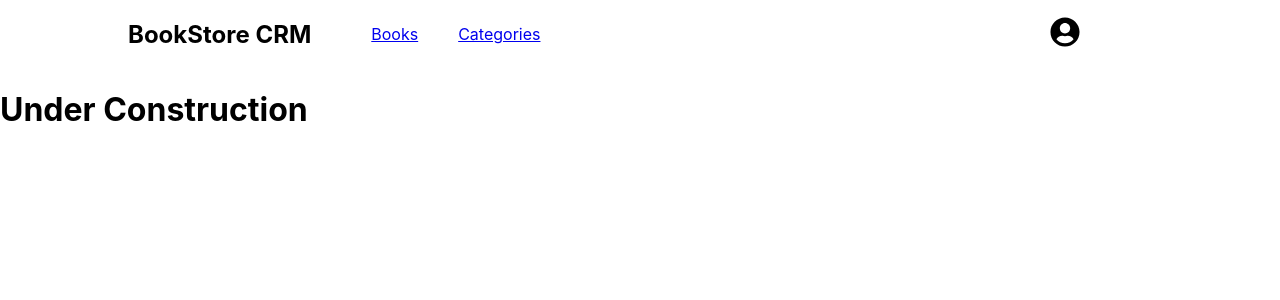
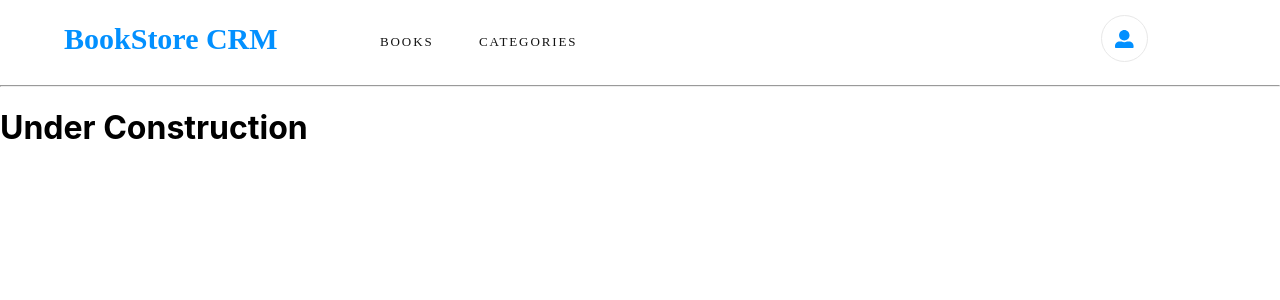
Before and after one commit to faizi2500/book-store, a React (Create React App) app: page /categories in a window 1280 px wide. Shown: the top 300 px of the page. Built offline with nearby package versions, Linux system fonts and the light colour scheme.

Commit message:
Add styling for input form and books fetched from the API

```diff
--- a/src/App.css
+++ b/src/App.css
@@ -1,6 +1,5 @@
 .App {
   text-align: center;
-  background-color: #282c34;
   min-height: 100vh;
   font-size: calc(10px + 2vmin);
   color: white;
@@ -8,10 +7,9 @@
 
 .bookSection {
   border: 1px solid white;
-  height: 450px;
-  width: 80%;
+  height: auto;
+  width: 95%;
   margin: auto;
-  background-color: rgb(211, 210, 210);
 }
 
 .navbar {
@@ -25,7 +23,7 @@
 }
 
 .fullNav {
-  width: 80%;
+  width: 90%;
   margin: auto;
   display: grid;
   grid-template-columns: 90% 10% ;
@@ -37,35 +35,169 @@
   align-items: center;
 }
 
-.user {
-  font-size: 30px;
+.heading {
+  width: 15rem;
+  height: 2.313rem;
+  margin: 0.375rem 1rem 0.125rem 0;
+  font-family: Montserrat;
+  font-size: 1.875rem;
+  font-weight: bold;
+  font-stretch: normal;
+  font-style: normal;
+  line-height: normal;
+  letter-spacing: normal;
+  color: #0290ff;
 }
 
-input {
+.nav-links {
+  width: 3.688rem;
+  height: 1rem;
+  margin: 1.125rem 2.563rem 0.688rem 0;
+  font-family: Montserrat;
+  font-size: 0.813rem;
+  font-weight: normal;
+  font-stretch: normal;
+  font-style: normal;
+  line-height: normal;
+  letter-spacing: 1.9px;
+  color: #121212;
+}
+
+.links {
+  text-decoration: none;
+  color: inherit;
+}
+
+.links:active {
+  font-weight: bolder;
+}
+
+.icon-Div {
+  width: 2.813rem;
+  height: 2.813rem;
+  border: solid 1px #e8e8e8;
+  border-radius: 50%;
+  text-align: center;
+}
+
+.user {
+  color: #0290ff;
+  width: 1.163rem;
+  height: 1.163rem;
+  align-items: center;
+  margin-top: 30%;
+}
+
+/* input {
   width: 35%;
   height: 35px;
+} */
+
+.addBtn {
+  width: 14%;
+  height: 52px;
+  border-radius: 3px;
+  border-color: transparent;
+  background-color: #0290ff;
+
 }
 
-.addBtn {
-  width: 15%;
-  height: 43px;
+.btnText {
+  font-family: RobotoSlab;
+  font-size: 0.813rem;
+  font-weight: bold;
+  font-stretch: normal;
+  font-style: normal;
+  line-height: normal;
+  letter-spacing: 0.5px;
+  text-align: center;
+  color: #fff;
+}
+
+.book-entry {
+  width: 50%;
+  height: 46px;
+  border-radius: 4px;
+  border: solid 1px #e8e8e8;
+  background-color: #fff;
+}
+
+.book-category {
+  width: 30%;
+  height: 46px;
+  border-radius: 4px;
+  border: solid 1px #e8e8e8;
+  background-color: #fff;
+
+}
+
+.formStyle {
+  width: 95%;
+  margin-inline: auto;
 }
 
 .formStyle input {
-  margin-inline: 10px;
+  margin-inline: 8px;
 }
 
-.bookRow {
+.parentBook {
   margin: 2%;
-  display: flex;
+  display: grid;
+  grid-template-columns: 40% 30% 30%;
   justify-content: space-between;
   align-items: center;
   color: black;
+  border: 1px solid #e8e8e8;
+  /* background-color: rgb(211, 210, 210); */
+  border-radius: 4px;
+  padding: 2%;
+}
+
+.col-1 {
+  display: flex;
+  flex-direction: column;
+  justify-content: space-between;
+  text-align: left;
+}
+
+.bookDetails > * {
+  margin: 0;
+}
+
+.bookActions {
+  display: flex;
+  flex-direction: row;
+  /* justify-content: space-around; */
+}
+
+.bookActions > * {
+  margin-right: 2%;
+  cursor: pointer;
+}
+
+.removeAction {
+  background-color: transparent;
+  border: none;
 }
 
 .removeBtn {
   width: 15%;
   height: 35px;
+  border-radius: 4px;
+  border: solid 1px #e8e8e8;
+  background-color: #0290ff;
+}
+
+.rmvBtnText {
+  font-family: RobotoSlab;
+  font-size: 0.813rem;
+  font-weight: 300;
+  font-stretch: normal;
+  font-style: normal;
+  line-height: normal;
+  letter-spacing: 0.5px;
+  text-align: center;
+  color: #fff;
 }
 
 .bookDisplay {
@@ -74,3 +206,33 @@ input {
   width: 30%;
   justify-content: space-between;
 }
+
+.form-heading {
+  width: 10.875rem;
+  /* width: 80%; */
+  height: 1.5rem;
+  margin: 1.813rem 32.75rem 1.188rem 3%;
+  font-family: Montserrat;
+  font-size: 1.25rem;
+  font-weight: bold;
+  font-stretch: normal;
+  font-style: normal;
+  line-height: normal;
+  letter-spacing: -0.18px;
+  color: #888;
+}
+
+.line {
+  margin-top: 5%;
+  width: 90%;
+}
+
+.oval-2 {
+  width: 4.25rem;
+  height: 4.25rem;
+  border-style: solid;
+  border-radius: 50%;
+  border: 5px solid #0290ff;
+  border-left: 5px solid #ddd;
+  transform: rotate(38deg);
+}
--- a/src/components/BookList.js
+++ b/src/components/BookList.js
@@ -1,20 +1,61 @@
 import React from 'react';
 import PropTypes from 'prop-types';
 
+// const BookList = ({ book, removeBookProp }) => (
+//   <div key={book.id} className="bookRow">
+//     <div className="bookDisplay">
+//       <h3>{book.title}</h3>
+//       <p>
+//         {book.category}
+//       </p>
+//     </div>
+//     <button type="submit" className="removeBtn" onClick={() => removeBookProp(book.id)}>
+//       <spam className="rmvBtnText">Remove</spam>
+//     </button>
+//   </div>
+// );
+
 const BookList = ({ book, removeBookProp }) => (
-  <div key={book.id} className="bookRow">
-    <div className="bookDisplay">
-      <h3>{book.title}</h3>
+  <div key={book.id} className="parentBook">
+    <div className="col-1">
+      <div className="bookDetails">
+        <p>{book.category}</p>
+        <h2>{book.title}</h2>
+        <p>Author</p>
+      </div>
+      <div className="bookActions">
+        <p>Comments</p>
+        <p>|</p>
+        <button className="removeAction" type="button" onClick={() => removeBookProp(book.id)}>
+          Remove
+        </button>
+        <p>|</p>
+        <p>Edit</p>
+      </div>
+    </div>
+    <div className="progress">
+      <div className="oval-2" />
       <p>
-        {book.category}
+        74%
+        <br />
+        Completed
       </p>
     </div>
-    <button type="submit" className="removeBtn" onClick={() => removeBookProp(book.id)}>Remove</button>
+
+    <div className="updateProgress">
+      <p>CURRENT CHAPTER</p>
+      <p>Chapter 17</p>
+      <button type="submit" className="removeBtn">
+        <span className="rmvBtnText">Remove</span>
+      </button>
+    </div>
+
   </div>
 );
 
 BookList.propTypes = {
-  book: PropTypes.node.isRequired,
+  // eslint-disable-next-line react/forbid-prop-types
+  book: PropTypes.object.isRequired,
   removeBookProp: PropTypes.func.isRequired,
 };
 
--- a/src/components/Input.js
+++ b/src/components/Input.js
@@ -24,11 +24,18 @@ const Input = (props) => {
 
   return (
     <>
-      <h2>Add Book</h2>
+      <hr className="line" />
+      <h2 className="form-heading">Add New Book</h2>
       <form className="formStyle">
-        <input type="text" placeholder="Name of Book" onChange={inputChange} value={input.title} name="title" />
-        <input type="text" placeholder="Name of Author" onChange={inputChange} value={input.author} name="author" />
-        <button type="submit" className="addBtn" onClick={submitForm}>Add Book</button>
+        <input type="text" placeholder="Book Title" onChange={inputChange} value={input.title} name="title" className="book-entry" />
+        <input type="text" placeholder="Category" onChange={inputChange} value={input.author} name="author" className="book-category" />
+        {/* <div className="addBtn"> */}
+        <button type="submit" className="addBtn" onClick={submitForm}>
+          <span className="btnText">
+            ADD BOOK
+          </span>
+        </button>
+        {/* </div> */}
       </form>
     </>
   );
--- a/src/components/Navigation.js
+++ b/src/components/Navigation.js
@@ -1,38 +1,38 @@
 import React from 'react';
 import { NavLink } from 'react-router-dom';
-import { FaUserCircle } from 'react-icons/fa';
+import { FaUserAlt } from 'react-icons/fa';
 
 const Navigation = () => {
   const links = [
     {
       id: 1,
       path: '/',
-      text: 'Books',
+      text: 'BOOKS',
     },
     {
       id: 1,
       path: '/categories',
-      text: 'Categories',
+      text: 'CATEGORIES',
     },
   ];
-
   return (
     <>
       <nav className="fullNav">
         <div className="first-half">
-          <h1>BookStore CRM</h1>
+          <h1 className="heading">BookStore CRM</h1>
           <ul className="navbar">
             {links.map((link) => (
-              <li key={link.path}>
-                <NavLink to={link.path}>{link.text}</NavLink>
+              <li key={link.path} className="nav-links">
+                <NavLink to={link.path} className="links">{link.text}</NavLink>
               </li>
             ))}
           </ul>
         </div>
-        <div cl>
-          <FaUserCircle className="user" />
+        <div className="icon-Div">
+          <FaUserAlt className="user" />
         </div>
       </nav>
+      <hr />
     </>
   );
 };
```
